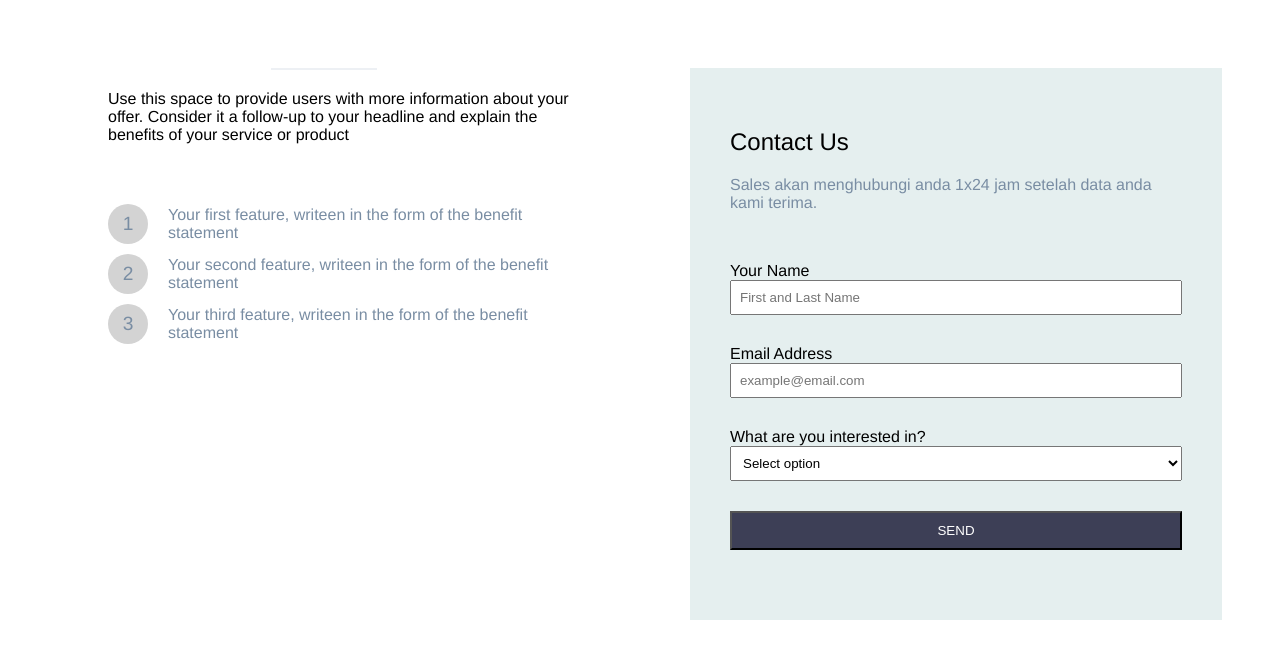
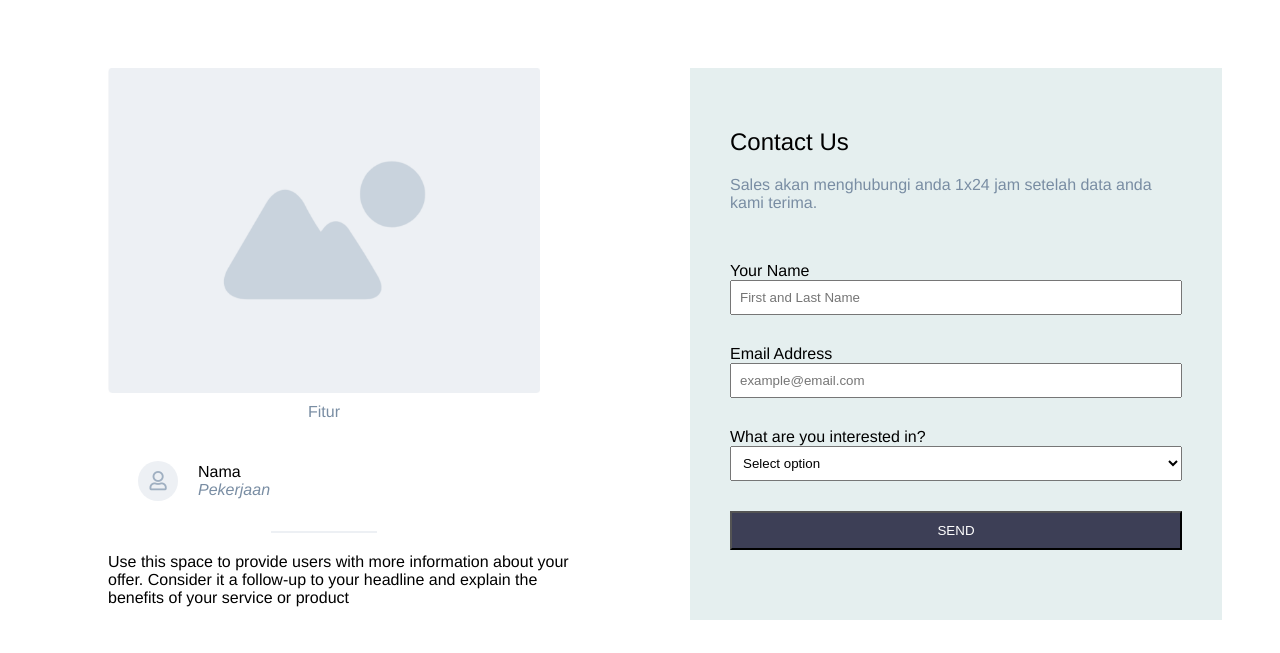
Before and after one commit to revou-fundamental-course/18-sep-23-AndreasC21, a plain HTML site: page index.html in a window 1280 px wide. Shown: the part 147-800 px from the top of the page. Drawn offline with Linux system fonts and the light colour scheme.

Commit message:
memperbaiki banner autoslide yang tidak berjalan

```diff
--- a/css/style.css
+++ b/css/style.css
@@ -63,11 +63,6 @@ body {
 .slide {
     display: none;
 }
-
-.fade {
-    animation: fade;
-    animation-duration: 1.5s;
-  }
 
 .image {
     vertical-align: middle;
--- a/index.html
+++ b/index.html
@@ -28,7 +28,7 @@
             </div>
         </div>
         <div id="content" class="content">
-            <div id="content-left" claSS="content-left">
+            <div id="content-left" class="content-left">
                 <div class="slide-container">
                     <div class="slide">
                         <div class="content-image">
--- a/js/script.js
+++ b/js/script.js
@@ -21,10 +21,15 @@ function showSlides() {
     for (i = 0; i < slides.length; i++) {
         slides[i].style.display = "none";
     }
+
     slideIndex++;
     if (slideIndex > slides.length) {
         slideIndex = 1;
     }
-    slides[slideIndex - 1].style.display = "block";
+
+    if (slides[slideIndex - 1]) {
+        slides[slideIndex - 1].style.display = "block";
+    }
+
     setTimeout(showSlides, 2000);
 }
```
